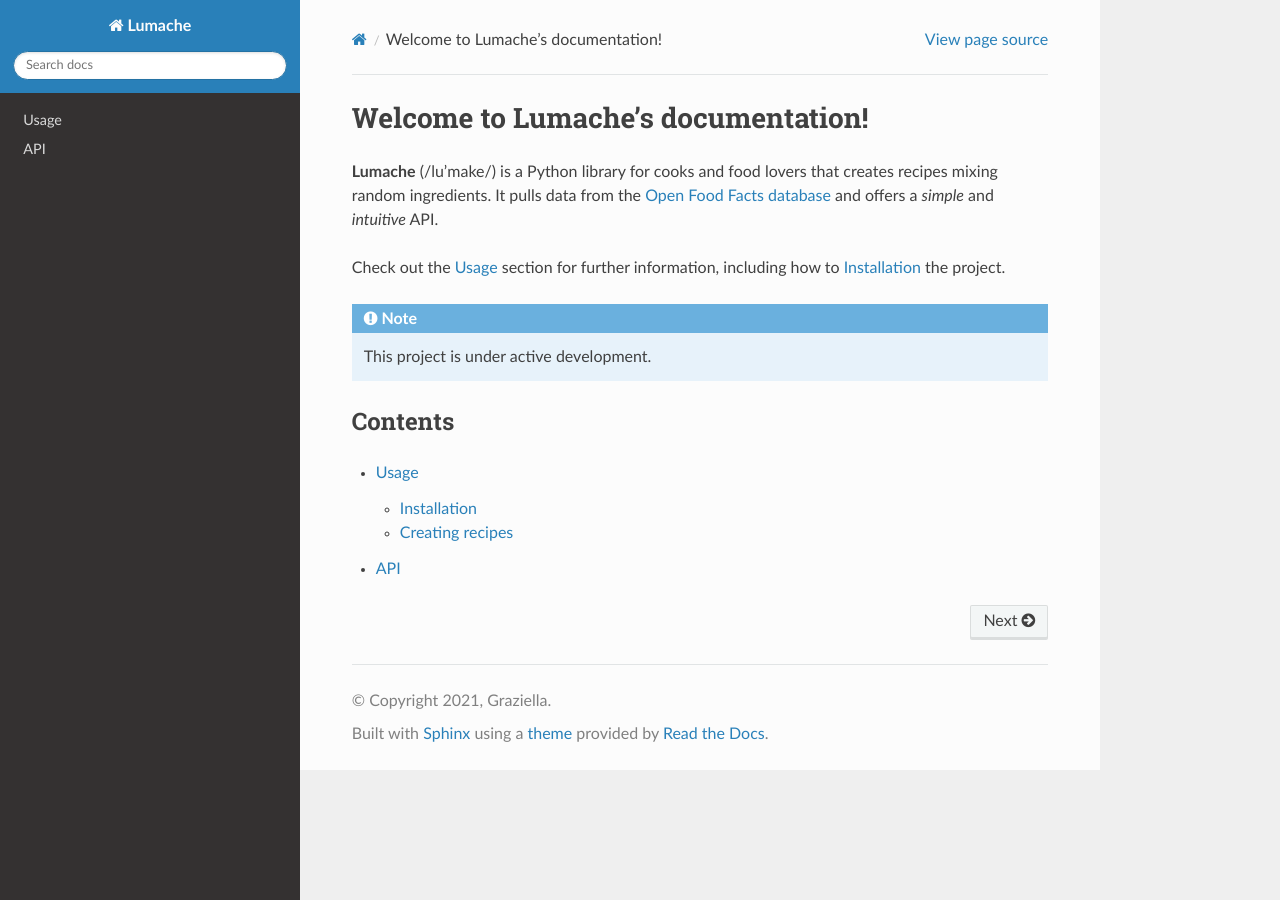
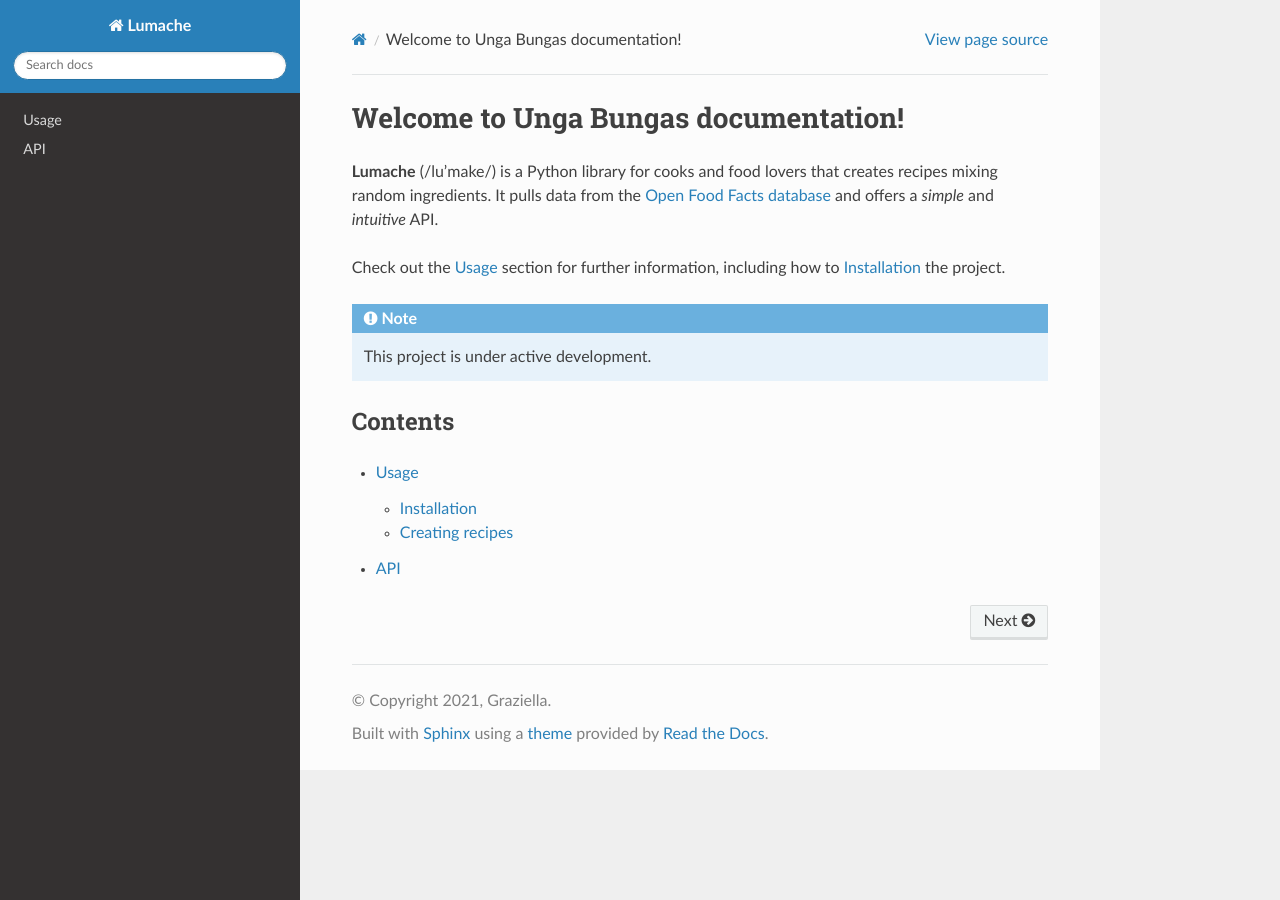
Before and after one commit to vera-univie/Tutorial-EPICS-EtherCAT, a Sphinx documentation site: the page built from docs/source/index.rst, in a window 1280 px wide. Built offline with Sphinx 7.4.7 and the Read the Docs theme 3.1.0, drawn with Linux system fonts in a browser that asks for light colours.

Commit message:
Test Update index.rst

```diff
--- a/docs/source/index.rst
+++ b/docs/source/index.rst
@@ -1,4 +1,4 @@
-Welcome to Lumache's documentation!
+Welcome to Unga Bungas documentation!
 ===================================
 
 **Lumache** (/lu'make/) is a Python library for cooks and food lovers
```
